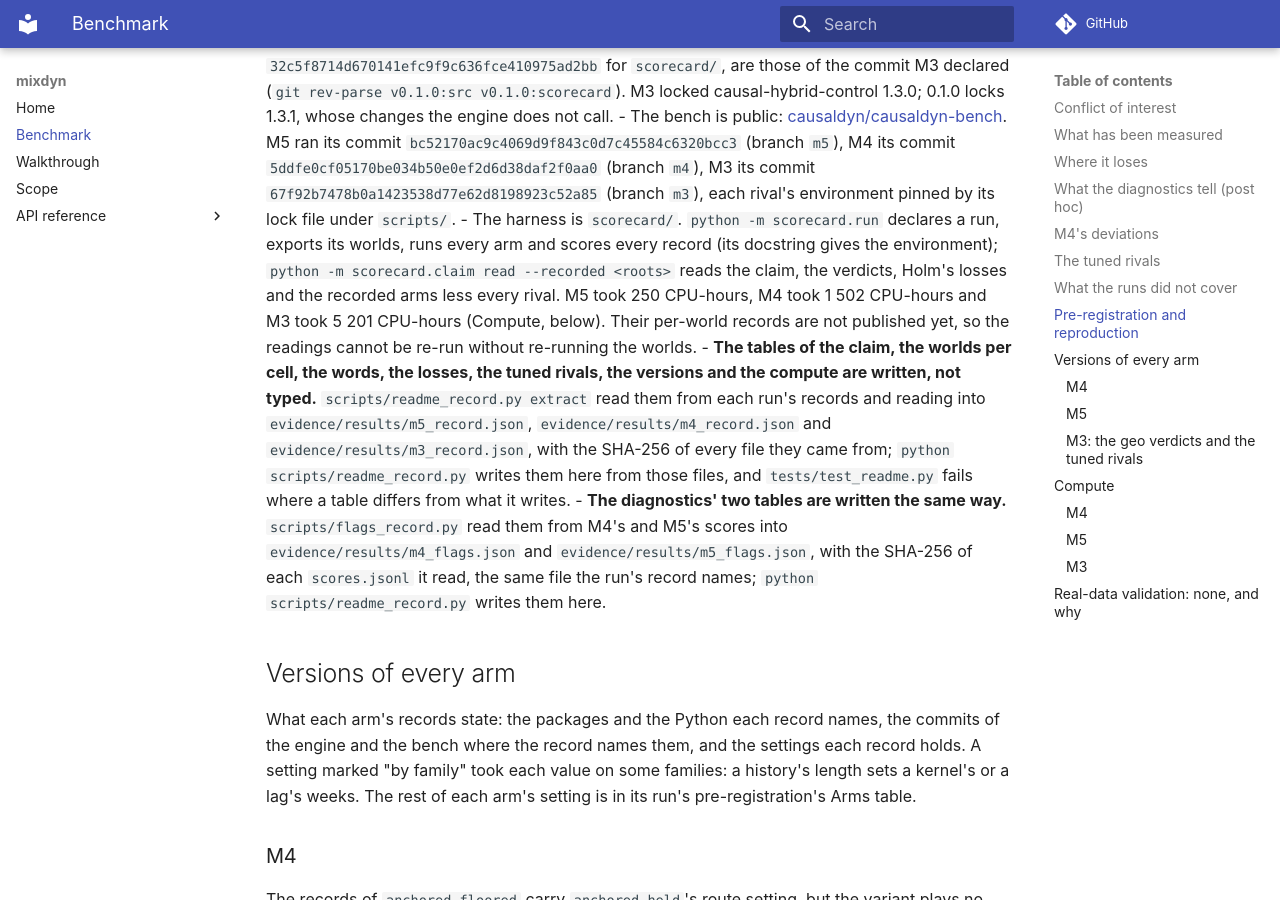
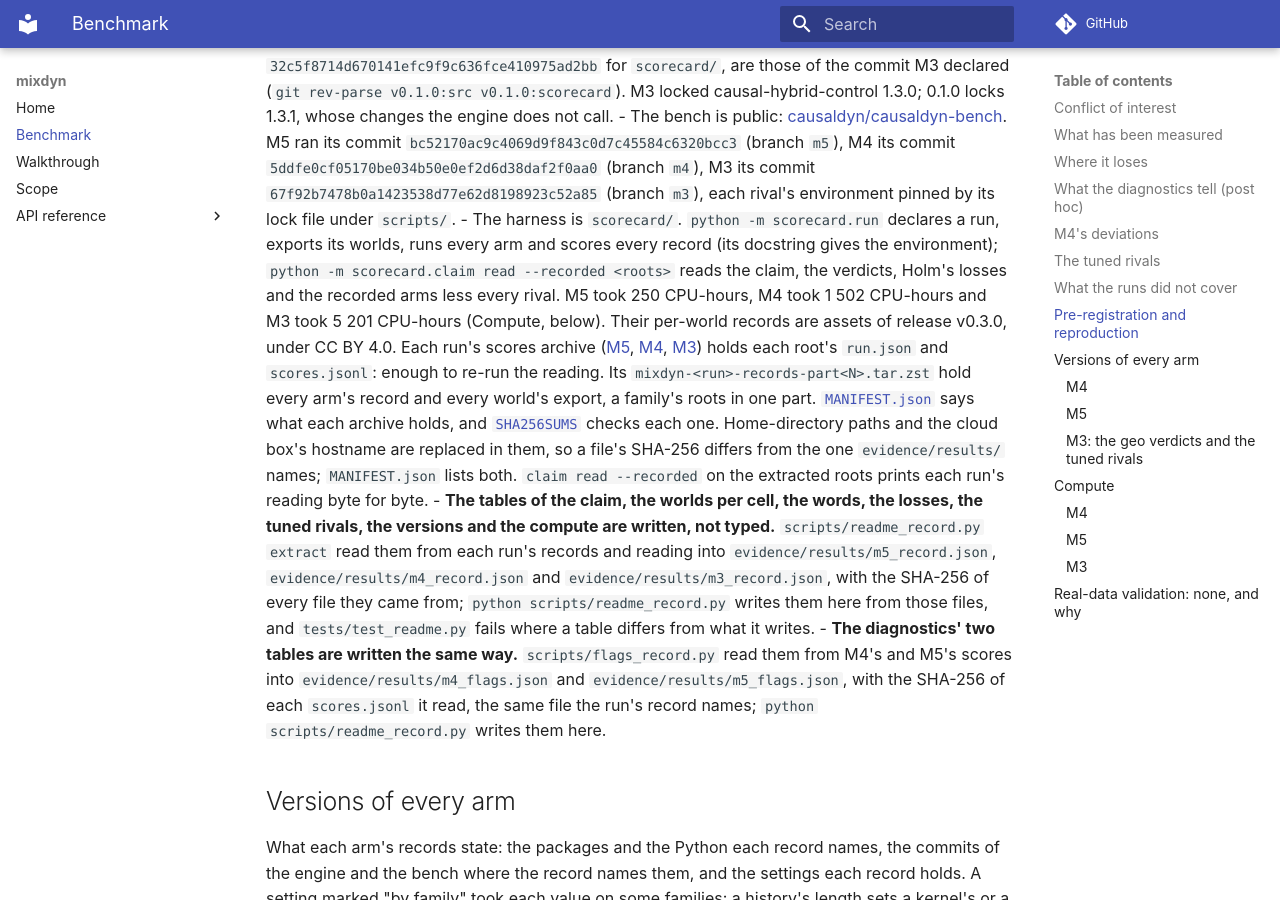
Before and after one commit to causaldyn/mixdyn, an MkDocs documentation site: the page built from docs/benchmark.md, in a window 1280 px wide and 900 px high, scrolled down 31895 px. Built offline with MkDocs 1.6.1 and Material for MkDocs 9.7.7, drawn with Linux system fonts in a browser that asks for light colours; comment, search, counter and statistics services are not loaded.

Commit message:
chore: release 0.3.0, the scored rules as public planners and the runs' per-world records
A minor release: the rules the benchmark scored become public planners that plan to the last bit
as their arms did (ADR 0102, now accepted), the surface is held by a snapshot, two names move with
a warning until 1.0.0, and the lock takes causal-hybrid-control 1.5.0. The per-world records of
M3, M4 and M5 are this release's assets, under CC BY 4.0, and the benchmark page links them.

```diff
--- a/docs/benchmark.md
+++ b/docs/benchmark.md
@@ -657,8 +657,16 @@ beats on 4, ties on 2, of 6; against Robyn tuned it beats on 6, of 6.
   every arm and scores every record (its docstring gives the environment); `python -m
   scorecard.claim read --recorded <roots>` reads the claim, the verdicts, Holm's losses and the
   recorded arms less every rival. M5 took 250 CPU-hours, M4 took 1 502 CPU-hours and
-  M3 took 5 201 CPU-hours (Compute, below). Their per-world records are not published yet, so the
-  readings cannot be re-run without re-running the worlds.
+  M3 took 5 201 CPU-hours (Compute, below). Their per-world records are assets of release v0.3.0,
+  under CC BY 4.0. Each run's scores archive ([M5](https://github.com/causaldyn/mixdyn/releases/download/v0.3.0/mixdyn-m5-scores.tar.zst),
+  [M4](https://github.com/causaldyn/mixdyn/releases/download/v0.3.0/mixdyn-m4-scores.tar.zst), [M3](https://github.com/causaldyn/mixdyn/releases/download/v0.3.0/mixdyn-m3-scores.tar.zst)) holds each root's
+  `run.json` and `scores.jsonl`: enough to re-run the reading. Its
+  `mixdyn-<run>-records-part<N>.tar.zst` hold every arm's record and every world's export, a
+  family's roots in one part. [`MANIFEST.json`](https://github.com/causaldyn/mixdyn/releases/download/v0.3.0/MANIFEST.json) says what each archive holds, and
+  [`SHA256SUMS`](https://github.com/causaldyn/mixdyn/releases/download/v0.3.0/SHA256SUMS) checks each one. Home-directory paths and the cloud box's
+  hostname are replaced in them, so a file's SHA-256 differs from the one `evidence/results/` names;
+  `MANIFEST.json` lists both. `claim read --recorded` on the extracted roots prints each run's
+  reading byte for byte.
 - **The tables of the claim, the worlds per cell, the words, the losses, the tuned rivals, the
   versions and the compute are written, not typed.** `scripts/readme_record.py extract` read them
   from each run's records and reading into `evidence/results/m5_record.json`,
--- a/pyproject.toml
+++ b/pyproject.toml
@@ -1,6 +1,6 @@
 [project]
 name = "mixdyn"
-version = "0.2.4"
+version = "0.3.0"
 description = "Media-mix modelling engine: dynamic linear models, geo hierarchies and budget plans."
 readme = "README.md"
 requires-python = ">=3.12"
```
Also changed, not shown: CHANGELOG.md (+11 -2 lines), README.md (+6 -6 lines), docs/adr/0102-the-scored-rules-as-public-planners-and-the-surface-held-by-a-snapshot.md (+1 -1 lines), 2 other files.
